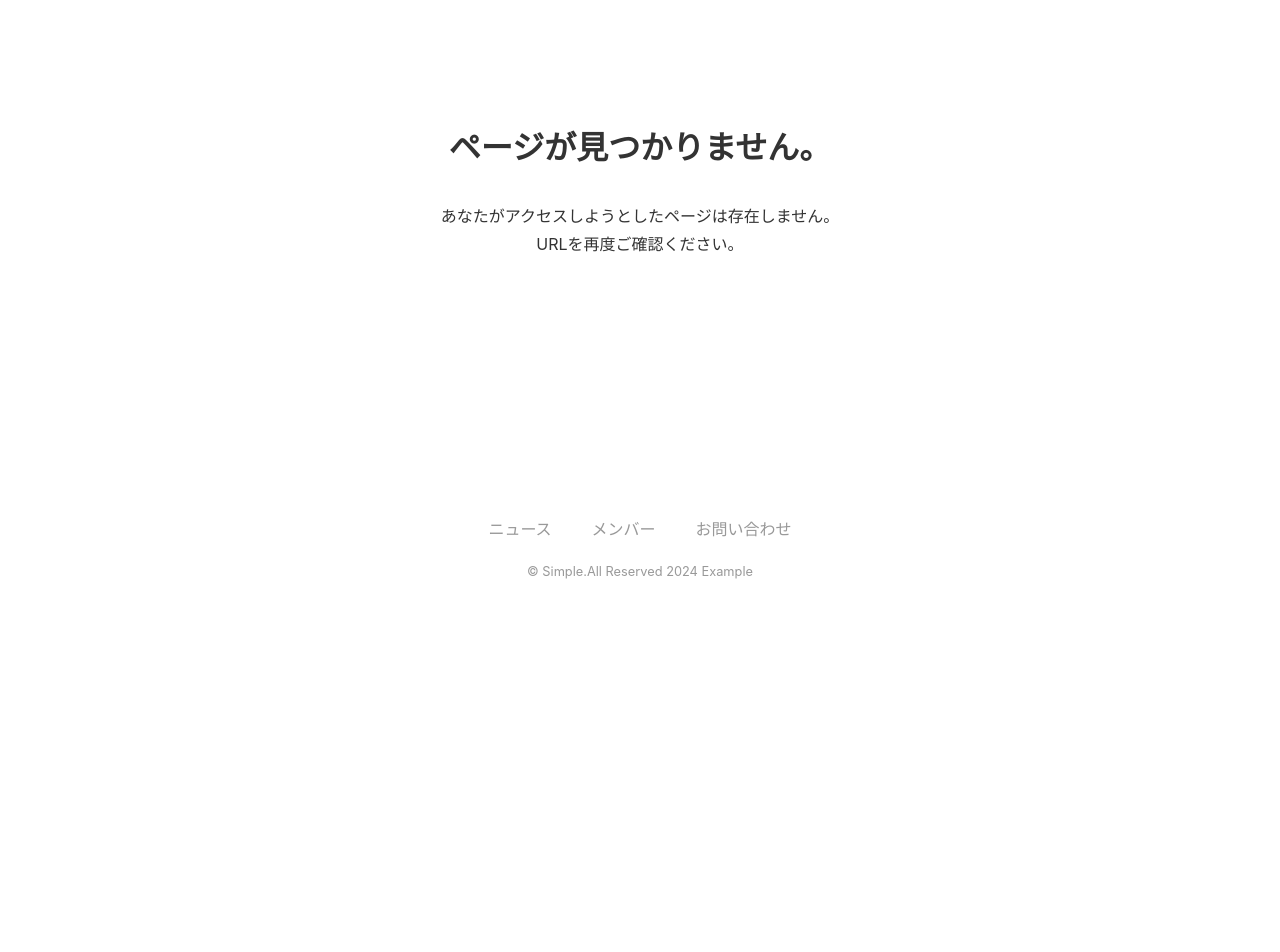
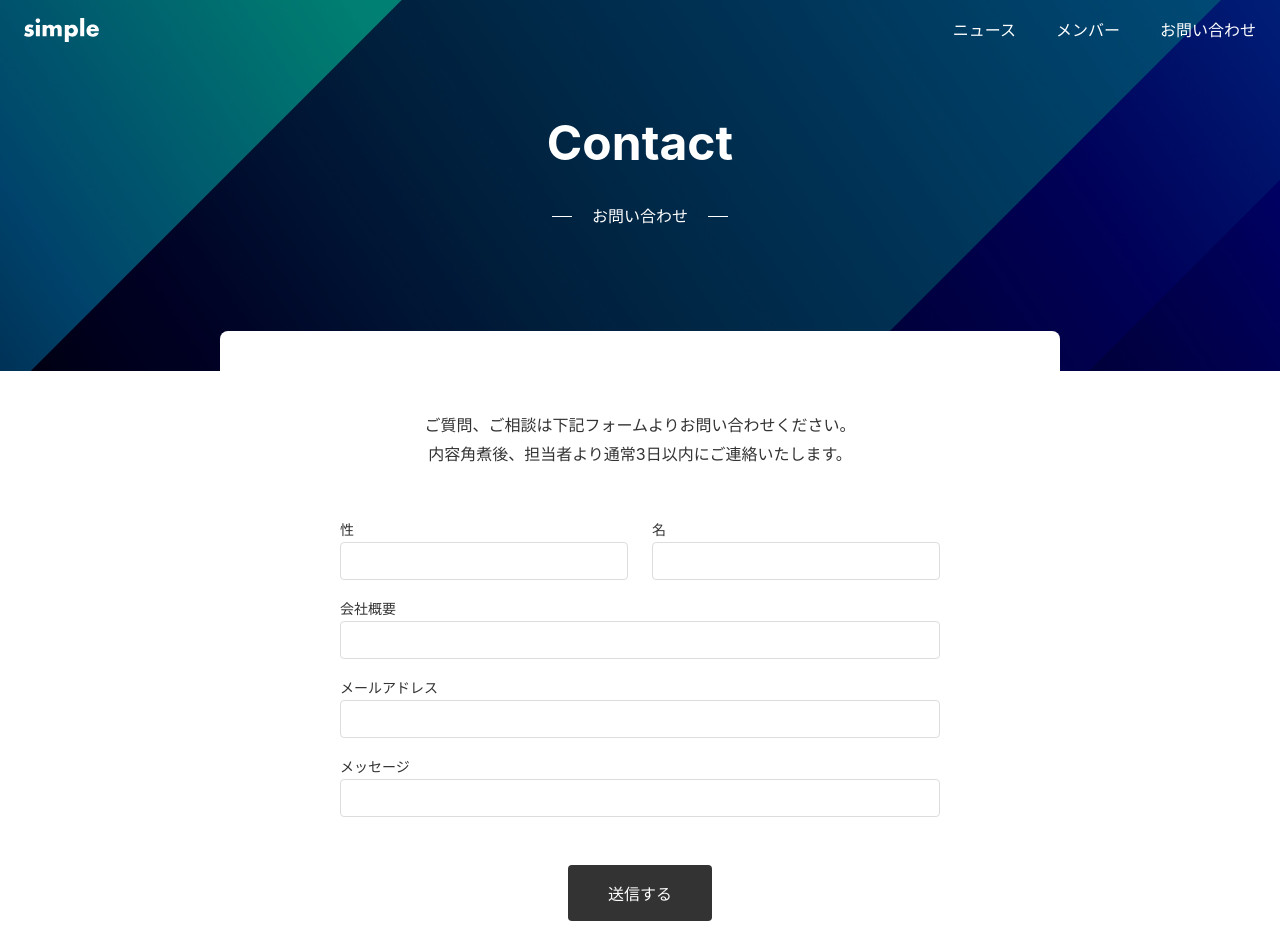
Before and after one commit to chikotaro/my-next-project, a Next.js app: page /contact in a window 1280 px wide. Before the commit this address had no page. Shown: the top 952 px of the page. Before the commit the page ends 800 px from the top, so only its background shows below. Built offline with nearby package versions, Linux system fonts and the light colour scheme.

Commit message:
✨ コンタクトフォームの導入

```diff
--- /dev/null
+++ b/app/_actions/contact.tsx
@@ -0,0 +1,110 @@
+"use server";
+
+function validateEmail(email: string) {
+	const pattern = /^[^\s@+]+@[^\s@]+\.[^\s@]+$/;
+	return pattern.test(email);
+}
+
+export async function createContactData(_prevState: any, formData: FormData) {
+	const rawFormData = {
+		lastname: formData.get("lastname") as string,
+		firstname: formData.get("firstname") as string,
+		company: formData.get("company") as string,
+		email: formData.get("email") as string,
+		message: formData.get("message") as string,
+	};
+
+	if (!rawFormData.lastname) {
+		return {
+			status: "error",
+			message: "性を入力してください",
+		};
+	}
+	if (!rawFormData.firstname) {
+		return {
+			status: "error",
+			message: "名を入力してください",
+		};
+	}
+	if (!rawFormData.lastname) {
+		return {
+			status: "error",
+			message: "性を入力してください",
+		};
+	}
+	if (!rawFormData.company) {
+		return {
+			status: "error",
+			message: "会社名を入力してください",
+		};
+	}
+	if (!rawFormData.email) {
+		return {
+			status: "error",
+			message: "メールアドレスを入力してください",
+		};
+	}
+	if (!validateEmail(rawFormData.email)) {
+		return {
+			status: "error",
+			message: "メールアドレスの形式が誤っています",
+		};
+	}
+	if (!rawFormData.message) {
+		return {
+			status: "error",
+			message: "メッセージを入力してください",
+		};
+	}
+
+	const result = await fetch(
+		"https://api.hsfooms.com/submissions/v3/integration/submit/${process.env.HUBPOST_PORTAL_ID}/${process.env.HUBPOST_FORM_ID}",
+		{
+			method: "POST",
+			headers: {
+				"Content-Type": "application/json",
+			},
+			body: JSON.stringify({
+				fields: [
+					{
+						objectTypeId: "0-1",
+						name: "lastname",
+						value: rawFormData.lastname,
+					},
+					{
+						objectTypeId: "0-1",
+						name: "firstname",
+						value: rawFormData.firstname,
+					},
+					{
+						objectTypeId: "0-1",
+						name: "company",
+						value: rawFormData.company,
+					},
+					{
+						objectTypeId: "0-1",
+						name: "email",
+						value: rawFormData.email,
+					},
+					{
+						objectTypeId: "0-1",
+						name: "message",
+						value: rawFormData.message,
+					},
+				],
+			}),
+		}
+	);
+
+	try {
+		await result.json();
+	} catch (e) {
+		console.log(e);
+		return {
+			status: "error",
+			message: "お問い合わせに失敗しました",
+		};
+	}
+
+	return { status: "success", message: "OK" };
+}
--- /dev/null
+++ b/app/_components/contactForm/index.module.css
@@ -0,0 +1,73 @@
+.form {
+  max-width: 600px;
+  margin: 0 auto;
+}
+
+.item {
+  display: flex;
+  flex-direction: column;
+  flex: 1;
+  padding: 8px 0;
+}
+
+.horizontal {
+  display: flex;
+  justify-content: flex-start;
+  align-items: center;
+  width: 100%;
+  gap: 24px;
+}
+
+.label {
+  font-size: 14px;
+}
+
+.textfield {
+  border: 1px solid var(--color-border);
+  padding: 8px;
+  border-radius: 4px;
+  line-height: 1.5;
+  width: 100%;
+}
+
+.textarea {
+  border: 1px solid var(--color-border);
+  padding: 8px;
+  border-radius: 4px;
+  line-height: 1.5;
+  width: 100%;
+}
+
+.actions {
+  text-align: center;
+  margin-top: 40px;
+}
+
+.button {
+  border: none;
+  background-color: var(--color-button-primary);
+  padding: 16px 40px;
+  font-size: 16px;
+  border-radius: 4px;
+  color: var(--color-text-unpainted);
+  cursor: pointer;
+}
+
+.success {
+  background-color: var(--color-bg-sub);
+  text-align: center;
+  padding: 40px;
+  border-radius: var(--border-radius);
+}
+
+.error {
+  color: var(--color-text-error);
+  font-size: 14px;
+  margin-bottom: 8px;
+}
+
+@media (max-width: 640px) {
+  .success {
+    text-align: left;
+  }
+}
--- /dev/null
+++ b/app/_components/contactForm/index.tsx
@@ -0,0 +1,94 @@
+"use client";
+
+import { useFormState } from "react-dom";
+import styles from "./index.module.css";
+import { createContactData } from "@/app/_actions/contact";
+
+const initialState = {
+	status: "",
+	message: "",
+};
+
+export default function ContactForm() {
+	const [state, formAction] = useFormState(createContactData, initialState);
+
+	console.log(state);
+	if (state.status === "success") {
+		return (
+			<p className={styles.success}>
+				お問い合わせいただき、ありがとうございます。
+				<br />
+				お返事まで今しばらくお待ちください。
+			</p>
+		);
+	}
+
+	return (
+		<form className={styles.form} action={formAction}>
+			<div className={styles.horizontal}>
+				<div className={styles.item}>
+					<label className={styles.label} htmlFor="lastname">
+						性
+					</label>
+					<input
+						className={styles.textfield}
+						type="text"
+						id="lastname"
+						name="lastname"
+					/>
+				</div>
+				<div className={styles.item}>
+					<label className={styles.label} htmlFor="firstname">
+						名
+					</label>
+					<input
+						className={styles.textfield}
+						type="text"
+						id="firstname"
+						name="firstname"
+					/>
+				</div>
+			</div>
+
+			<div className={styles.item}>
+				<label className={styles.label} htmlFor="company">
+					会社概要
+				</label>
+				<input
+					className={styles.textfield}
+					type="text"
+					id="company"
+					name="company"
+				/>
+			</div>
+			<div className={styles.item}>
+				<label className={styles.label} htmlFor="email">
+					メールアドレス
+				</label>
+				<input
+					className={styles.textfield}
+					type="text"
+					id="email"
+					name="email"
+				/>
+			</div>
+			<div className={styles.item}>
+				<label className={styles.label} htmlFor="">
+					メッセージ
+				</label>
+				<input
+					className={styles.textfield}
+					type="text"
+					id="message"
+					name="message"
+				/>
+			</div>
+			<div className={styles.actions}>
+				{state.status === "error" && (
+					<p className={styles.error}>{state.message}</p>
+				)}
+				<input className={styles.button} type="submit" value="送信する" />
+			</div>
+		</form>
+	);
+}
--- /dev/null
+++ b/app/contact/layout.tsx
@@ -0,0 +1,15 @@
+import Hero from "../_components/Hero";
+import Sheet from "../Sheet";
+
+type Props = {
+	children: React.ReactNode;
+};
+
+export default function RootLayout({ children }: Props) {
+	return (
+		<>
+			<Hero title="Contact" sub="お問い合わせ" />
+			<Sheet>{children}</Sheet>
+		</>
+	);
+}
--- /dev/null
+++ b/app/contact/page.module.css
@@ -0,0 +1,10 @@
+.text {
+  text-align: center;
+  margin-bottom: 40px;
+}
+
+@media (max-width: 640px) {
+  .text {
+    text-align: left;
+  }
+}
--- /dev/null
+++ b/app/contact/page.tsx
@@ -0,0 +1,15 @@
+import ContactForm from "../_components/contactForm";
+import styles from "./page.module.css";
+
+export default function Contact(){
+return (
+  <div className={styles.container}>
+    <p className={styles.text}>
+      ご質問、ご相談は下記フォームよりお問い合わせください。
+      <br />
+      内容角煮後、担当者より通常3日以内にご連絡いたします。
+    </p>
+    <ContactForm />
+  </div>
+)
+}
```
